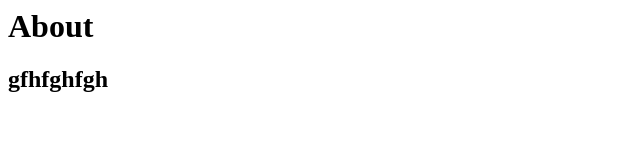
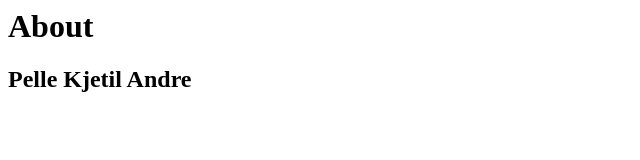
Before and after one commit to Jakobhageberg/about, a plain HTML site: page index.html in a window 1280 px wide. Shown: the whole page, without its empty margins (0-640 px from the left). Drawn offline with Linux system fonts and the light colour scheme.

Commit message:
Update index.html

```diff
--- a/index.html
+++ b/index.html
@@ -1,2 +1,2 @@
 <h1>About</h1>
-<h2>gfhfghfgh</h2>
+<h2>Pelle Kjetil Andre</h2>
```
